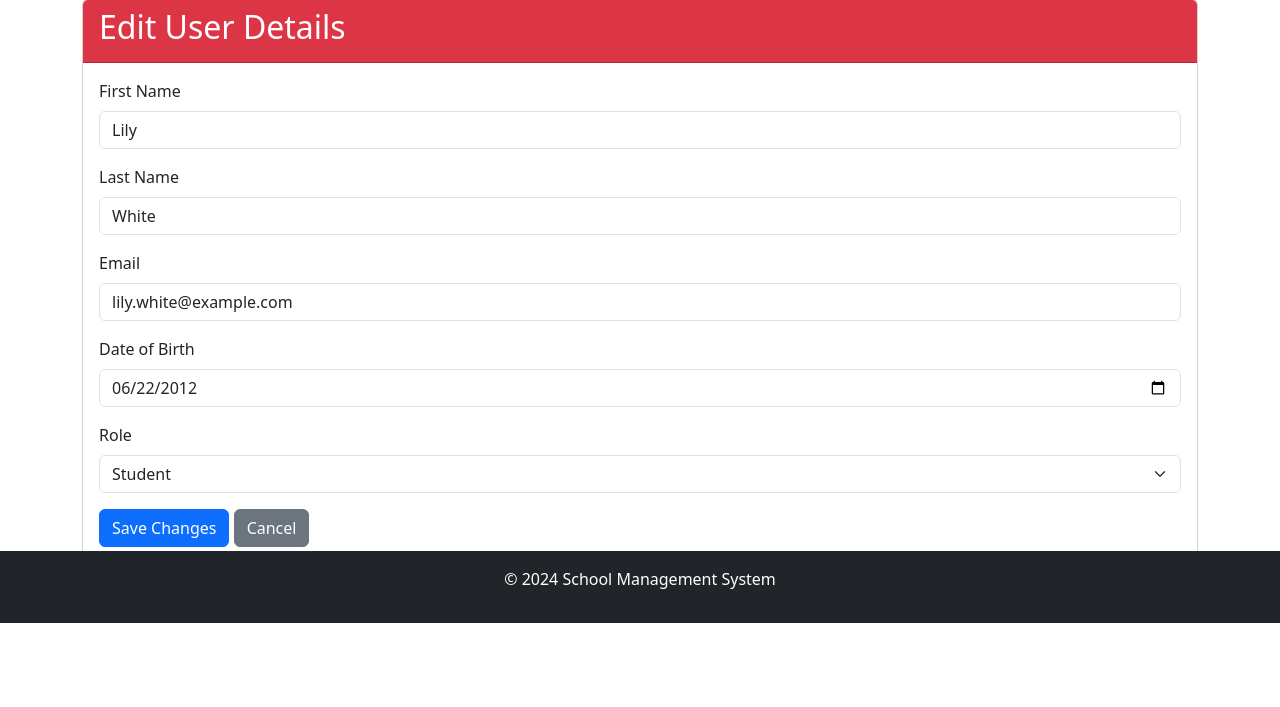
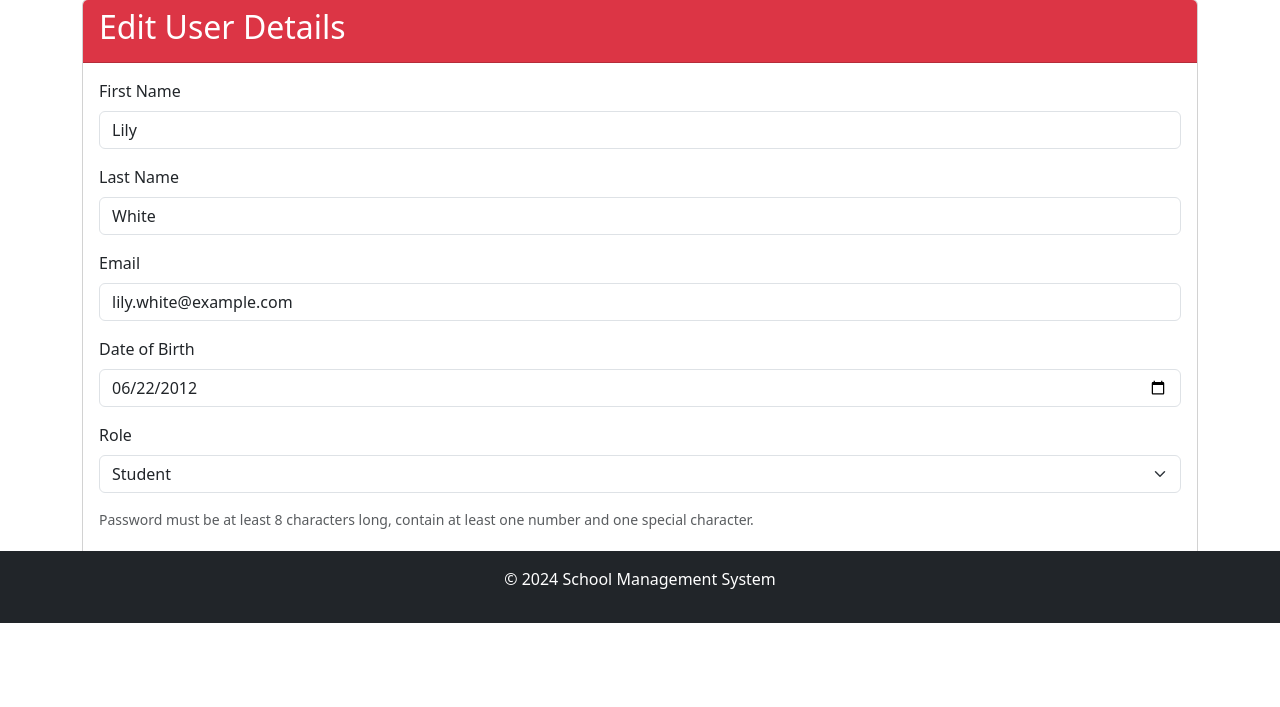
Before and after one commit to djzzlim/Monthly-Fee-Management-System, a Flask app: a page that uses app/templates/admin/edit_user.html in a window 1280 px wide. Shown: the part 177-884 px from the top of the page. Before the commit the page ends 800 px from the top, so only its background shows below. Run offline with Flask 3, Linux system fonts and the light colour scheme; a user stored in the database is signed in.

Commit message:
Add password validation and error handling for user creation with redirect support - Implemented backend validation for strong and simple password policies. - Ensured error handling uses redirect with flash messages for better UX. - Added checks to prevent duplicate user emails. - Redirects users back to the form on validation errors.

```diff
--- a/app/routes/admin_routes.py
+++ b/app/routes/admin_routes.py
@@ -9,6 +9,7 @@ from datetime import datetime
 from app.utilities.utils import allowed_file, compress_image, convert_to_favicon
 import os
 import uuid
+import re
 
 # Create the admin blueprint
 admin = Blueprint('admin', __name__)
@@ -315,7 +316,6 @@ def fee_management():
         app_name=app_name()
     )
 
-
 @admin.route('/add_fee_structure', methods=['GET', 'POST'])
 @login_required
 @role_required('1')
@@ -392,26 +392,39 @@ def delete_fee_structure(id):
 @login_required
 @role_required('1')
 def add_user():
+    roles = Role.query.all()
+    password_policy_setting = Settings.query.filter_by(setting_key='password_policy').first()
+    password_policy = password_policy_setting.setting_value if password_policy_setting else 'simple'  # Default to 'simple' if not set
+
     if request.method == 'POST':
         first_name = request.form['first_name']
         last_name = request.form['last_name']
         email = request.form.get('email')
         password = request.form.get('password')
         role_id = request.form.get('role')
-        date_of_birth_str = request.form.get(
-            'date_of_birth')  # Fetch date of birth as string
+        date_of_birth_str = request.form.get('date_of_birth')  # Fetch date of birth as string
 
         # Check if the user already exists
         existing_user = User.query.filter_by(email=email).first()
         if existing_user:
             flash('User with this email already exists!', 'danger')
-            # return render_template('admin/add_user.html', app_name=app_name())
-            return render_template('admin/add_user.html', roles=roles, app_name=app_name())
+            return redirect(url_for('admin.add_user'))
 
         # Convert date_of_birth from string to date
-        date_of_birth = datetime.strptime(
-            date_of_birth_str, '%Y-%m-%d').date() if date_of_birth_str else None
+        date_of_birth = datetime.strptime(date_of_birth_str, '%Y-%m-%d').date() if date_of_birth_str else None
 
+        # Password validation (backend)
+        if password_policy == 'strong':
+            strong_password_regex = r'^(?=.*[0-9])(?=.*[\W_]).{8,}$'
+            if not re.match(strong_password_regex, password):
+                flash('Password must be at least 8 characters long and contain at least one number and one special character.', 'danger')
+                return redirect(url_for('admin.add_user'))
+        else:
+            if len(password) < 6:
+                flash('Password must be at least 6 characters long.', 'danger')
+                return redirect(url_for('admin.add_user'))
+
+        # Generate user ID and create a new user
         user_id = str(uuid.uuid4())
         new_user = User(
             id=user_id,
@@ -423,13 +436,14 @@ def add_user():
             date_of_birth=date_of_birth  # Pass the date object to the database
         )
 
+        # Add and commit the new user to the database
         db.session.add(new_user)
         db.session.commit()
 
-        return render_template('admin/manage_user.html', roles=roles, app_name=app_name())
+        flash('User added successfully!', 'success')
+        return redirect(url_for('admin.manage_users'))
 
-    roles = Role.query.all()
-    return render_template('admin/add_user.html', roles=roles, app_name=app_name())
+    return render_template('admin/add_user.html', roles=roles, password_policy=password_policy, app_name=app_name())
 
 
 @admin.route('/edit_user/<string:user_id>', methods=['GET', 'POST'])
@@ -438,6 +452,8 @@ def add_user():
 def edit_user(user_id):
     user = User.query.filter_by(id=user_id).first_or_404()
     roles = Role.query.all()
+    password_policy_setting = Settings.query.filter_by(setting_key='password_policy').first()
+    password_policy = password_policy_setting.setting_value if password_policy_setting else 'simple'  # Default to 'simple' if not set
 
     if request.method == 'POST':
         user.first_name = request.form['first_name']
@@ -452,10 +468,21 @@ def edit_user(user_id):
 
         new_password = request.form['password']
 
+        if new_password:
+            if password_policy == 'strong':
+                strong_password_regex = r'^(?=.*[0-9])(?=.*[\W_]).{8,}$'
+                if not re.match(strong_password_regex, new_password):
+                    flash('Password must be at least 8 characters long, contain at least one number and one special character.', 'danger')
+                    return redirect(url_for('admin.edit_user', user_id=user.id))
+            else:  # Simple policy
+                if len(new_password) < 6:
+                    flash('Password must be at least 6 characters long.', 'danger')
+                    return redirect(url_for('admin.edit_user', user_id=user.id))
+
+            user.password = new_password  # Update the password if valid
+
         if user.role_id == '4':
             user.password = None
-        elif new_password:
-            user.password = new_password
 
         existing_user = User.query.filter_by(email=user.email).first()
         if existing_user and existing_user.id != user.id:
@@ -465,7 +492,7 @@ def edit_user(user_id):
         db.session.commit()
         return redirect(url_for('admin.manage_users'))
 
-    return render_template('admin/edit_user.html', user=user, roles=roles, app_name=app_name())
+    return render_template('admin/edit_user.html', user=user, roles=roles, password_policy=password_policy, app_name=app_name())
 
 
 @admin.route('/delete_user/<string:user_id>', methods=['POST'])
--- a/app/templates/admin/edit_user.html
+++ b/app/templates/admin/edit_user.html
@@ -1,5 +1,13 @@
 {% extends "share/dashboard.html" %} {% block title %}Edit User Details{% endblock %}
 {% block card_header %}bg-danger{% endblock %} {% block card_title %}Edit User Details{% endblock %} {% block card_content %}
+{% with messages = get_flashed_messages(with_categories=True) %} {% if messages
+%}
+<div class="alert alert-dismissible fade show" role="alert">
+    {% for category, message in messages %}
+    <div class="alert alert-{{ category }} mt-2">{{ message }}</div>
+    {% endfor %}
+</div>
+{% endif %} {% endwith %}
 
 <form action="{{ url_for('admin.edit_user', user_id=user.id) }}" method="post">
     <div class="mb-3">
@@ -36,16 +44,74 @@
 
     <!-- Password field with ID for toggling visibility -->
     <div class="mb-3" id="password-field">
-        <label for="password" class="form-label">New Password</label>
-        <input type="password" class="form-control" id="password" name="password" placeholder="Enter new password">
-        <small class="form-text text-muted">Leave blank to keep the current password.</small>
+		<label for="password" class="form-label">Password</label>
+		<input
+            type="password"
+            class="form-control"
+            id="password"
+            name="password"
+            required
+            placeholder="Leave blank to keep the current password."
+            oninput="validatePassword()"
+        />
 	</div>
+
+	<small class="form-text text-muted d-block mb-4" id="password-requirements">
+		<!-- Dynamically generated password requirements will appear here -->
+	</small>
 
     <button type="submit" class="btn btn-primary">Save Changes</button>
     <a href="{{ url_for('admin.manage_users') }}" class="btn btn-secondary">Cancel</a>
 </form>
 
 <script>
+    document.addEventListener("DOMContentLoaded", function() {
+        const passwordPolicy = "{{ password_policy }}";  // This is passed from Flask
+        displayPasswordRequirements(passwordPolicy); // Display the requirements based on the policy
+    });
+
+    function displayPasswordRequirements(policy) {
+        const requirementsElement = document.getElementById("password-requirements");
+        const passwordInput = document.getElementById("password");
+
+        // If the policy is "strong"
+        if (policy === "strong") {
+            requirementsElement.innerText = 'Password must be at least 8 characters long, contain at least one number and one special character.';
+        } else {
+            // If the policy is "simple"
+            requirementsElement.innerText = 'Password must be at least 6 characters long.';
+        }
+    }
+
+    function validatePassword() {
+        const password = document.getElementById("password").value;
+        const policy = "{{ password_policy }}";  // Pass the policy from Flask as a string
+        const requirementsElement = document.getElementById("password-requirements");
+
+        // Validation for strong password
+        if (policy === "strong") {
+            const strongPasswordRegex = /^(?=.*[0-9])(?=.*[\W_]).{8,}$/; // At least 8 characters, includes number and symbol
+            if (!strongPasswordRegex.test(password)) {
+                requirementsElement.innerText = "Password must be at least 8 characters long, contain at least one number and one special character.";
+            } else {
+                requirementsElement.innerText = "Password is valid.";
+            }
+        } else {
+            // Simple password validation (at least 6 characters)
+            if (password.length < 6) {
+                requirementsElement.innerText = "Password must be at least 6 characters long.";
+            } else {
+                requirementsElement.innerText = "Password is valid.";
+            }
+        }
+    }
+
+    // Initialize the password policy on page load
+    document.addEventListener("DOMContentLoaded", function() {
+        const passwordPolicy = "{{ password_policy }}";  // Pass the policy from Flask as a string
+        displayPasswordRequirements(passwordPolicy); // Display the requirements
+    });
+
     function togglePasswordField() {
         const roleSelect = document.getElementById('role');
         const passwordField = document.getElementById('password-field');
```
Also changed, not shown: app/templates/admin/add_user.html (+52 -1 lines), instance/db.sqlite3. Lines whose indentation alone changed are shown as unchanged.
